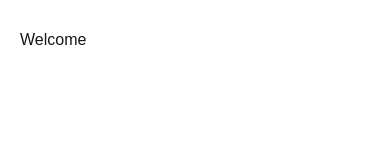
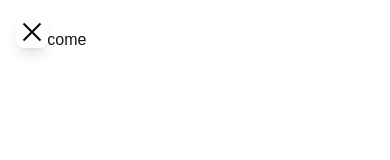
Before and after one commit to Jeim05/personal-finance-app, a Next.js app: page / in a window 390 px wide. Shown: the top 160 px of the page. Built offline with nearby package versions, Linux system fonts and the light colour scheme.

Commit message:
harburguer menu

```diff
--- a/app/globals.css
+++ b/app/globals.css
@@ -54,5 +54,15 @@ body {
 }
 
 .toggle-button {
-  @apply cursor-pointer text-center text-black py-1 px-1.5 rounded-full bg-gradient-to-r from-indigo-500 to-blue-600 shadow-lg border border-gray-200 absolute top-1 -right-7 hover:bg-gray-200 transition-transform duration-300;
+  @apply cursor-pointer text-center text-black py-1 px-1.5 rounded-full bg-gradient-to-r from-indigo-500 to-blue-600
+  shadow-lg border border-gray-200 absolute top-1 -right-7 max-md:hidden hover:bg-gray-200 transition-transform duration-300;
 }
+
+.hamburguer{
+ @apply fixed top-4 left-4 z-50 flex flex-col justify-center items-center space-y-1 w-8 h-8 rounded-lg
+ bg-white shadow-lg lg:hidden
+}
+
+.hamburguer .line{
+  @apply block h-0.5 w-6 bg-black duration-300;
+}
--- a/components/Sidebar.tsx
+++ b/components/Sidebar.tsx
@@ -14,6 +14,13 @@ const Sidebar = () => {
     };
 
     return (
+        <>
+        <button onClick={toggleSidebar} className='hamburguer'>
+            <span className={`line transition-transform ${isExpanded ? 'rotate-45 translate-y-1.5' : ''}`}></span>
+            <span className={`line transition-opacity ${isExpanded ? 'opacity-0' : ''}`}></span>
+            <span className={`line transition-transform ${isExpanded ? '-rotate-45 -translate-y-1.5' : ''}`}></span>
+        </button>
+
             <section className={`sidebar ${isExpanded ? 'max-w-72' : 'w-20'}`}>
                 <nav className='flex flex-col gap-4 relative w-full'>
                     <Link href="/" className='mb-10 text-center cursor-pointer items-center gap-2'>
@@ -47,6 +54,7 @@ const Sidebar = () => {
                     </div>
                 </nav>
             </section>
+        </>
     )
 }
 
```
Lines whose indentation alone changed are shown as unchanged.
